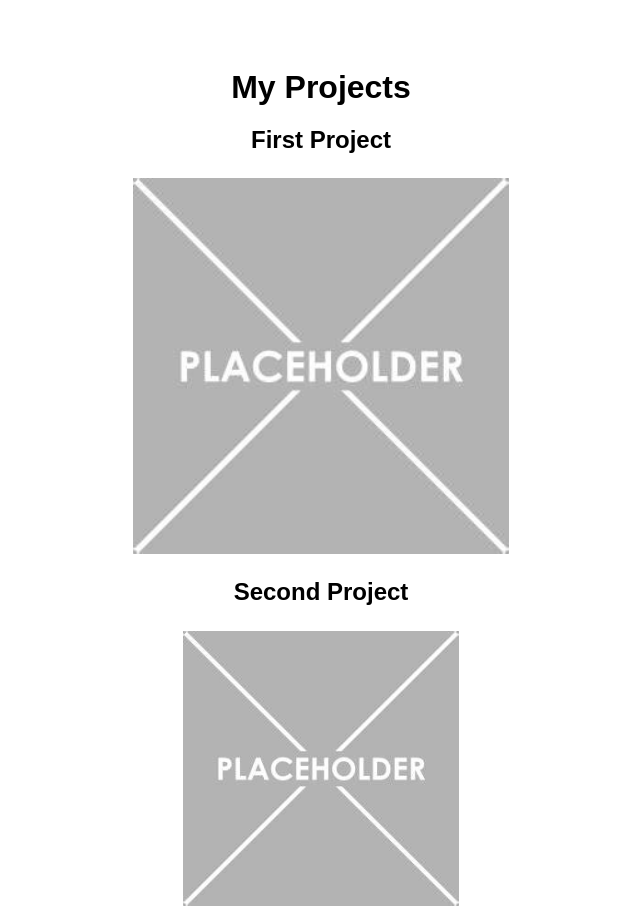
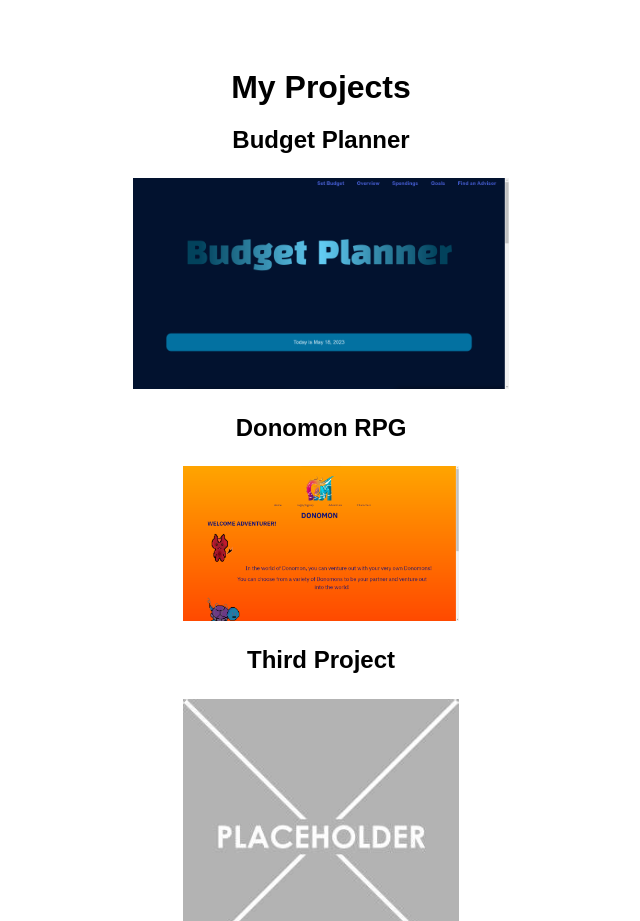
Before and after one commit to CaffeinatedJitterBug/Professional-Portfolio, a plain HTML site: page index.html in a window 1280 px wide. Shown: the part 889-1810 px from the top of the page, without its empty margins (319-959 px from the left). Drawn offline with Linux system fonts and the light colour scheme.

Commit message:
Added Project 2 link and screenshot

```diff
--- a/index.html
+++ b/index.html
@@ -35,14 +35,14 @@
             <section id="projects">
                 <h1>My Projects</h1>
 
-                <h2>First Project</h2>
-                <a id="first-project" target="_blank" href="">
-                    <img src="./assets/images/placeholder.jpg">
+                <h2>Budget Planner</h2>
+                <a id="first-project" target="_blank" href="https://caffeinatedjitterbug.github.io/BudgetPlanner/">
+                    <img src="./assets/images/Project1screenshot.png">
                 </a>
 
-                <h2>Second Project</h2>
-                <a target="_blank" href="">
-                    <img src="./assets/images/placeholder.jpg">
+                <h2>Donomon RPG</h2>
+                <a target="_blank" href="https://frozen-cliffs-11727-ff4251073048.herokuapp.com/">
+                    <img src="./assets/images/DonomonRPG.png">
                 </a>
 
                 <h2>Third Project</h2>
```
Also changed, not shown: assets/images/DonomonRPG.png (added), assets/images/Project1screenshot.png (added).
